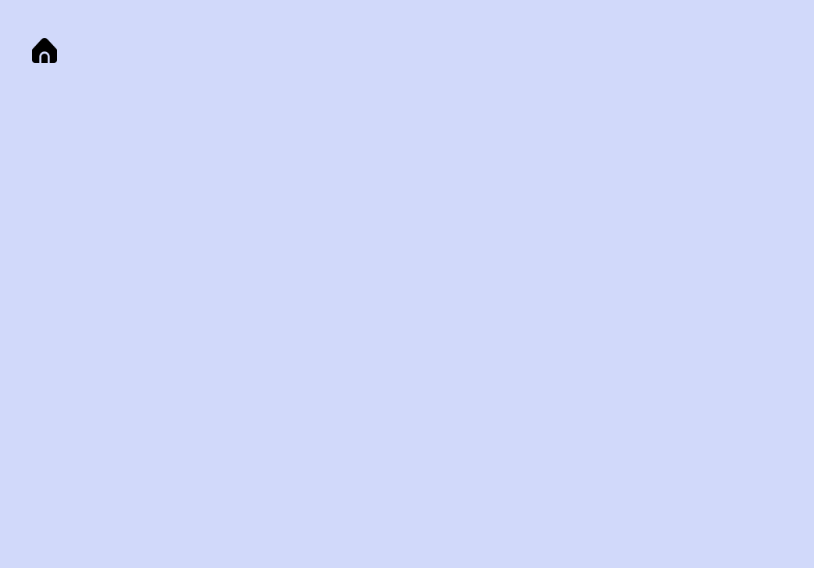
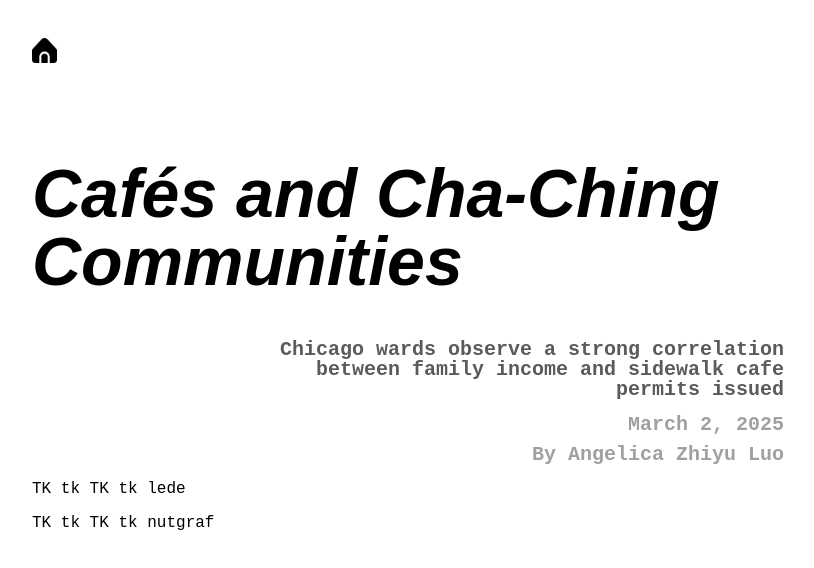
Before and after one commit to AngelicaLuo228/interactive, a plain HTML site: page Portfolio/interactive.html in a window 1280 px wide. Shown: the whole page, without its empty margins (232-1046 px from the left). Drawn offline with Linux system fonts and the light colour scheme; a script that the page names is missing.

Commit message:
daily3/2

```diff
--- a/Portfolio/interactive.css
+++ b/Portfolio/interactive.css
@@ -4,39 +4,46 @@
 body {
     padding-left: 20%;
     padding-right: 20%;
-    background-color: #d1d9fa;
+    background-color: #ffffff;
     text-align: auto;
   }
 
   p {
     font-size: 1em;
     color: #000000;
-    font-family: 'Noto Serif SC', serif;
+    font-family: 'Space Mono', monospace;
     text-decoration: none;
 }
 
 h1 {
-    padding-top: 50px;
-    padding-bottom: 50px;
-    font-size: 2em;
+    font-size: 4.25em;
+    line-height: 1em;
     color: #000000;
-    font-family: monospace;
-    text-decoration: underline wavy;
+    font-family: 'Chivo', sans-serif;
+    font-weight: 800; /* ExtraBold */
+    font-style: italic;
 }
 
 h2 {
-    font-size: 1.5em;
-    color: #ffffff;
-    font-family: monospace;
+    font-size: 1.25em;
+    line-height: 1em;
+    text-align: right;
+    font-family: 'Space Mono', monospace;
+    color:rgb(91, 91, 91);
     text-decoration: none;
+    font-weight: 800; /* ExtraBold */
+    padding-left: 30%;
 }
 
-h2 a {
-    color: #000000;
-    text-decoration: underline;
-}
+h3 {
+    font-size: 1.25em;
+    line-height: 0.5em;
+    text-align: right;
+    color:rgb(160, 160, 160);
+    font-family: 'Space Mono', monospace;
+    text-decoration: none}
 
-<style>
+
 .home-button {
   display: inline-block;
   width: 50px;
@@ -44,4 +51,3 @@ h2 a {
   background: url('home.png') no-repeat center center;
   background-size: contain;
 }
-  </style>
--- a/Portfolio/interactive.html
+++ b/Portfolio/interactive.html
@@ -1,10 +1,50 @@
 <head>
   <link href="interactive.css" rel="stylesheet" type="text/css">
+  <style>
+    .flourish-container {
+        display: flex;
+        justify-content: space-around; /* Space out the visualizations */
+        gap: 20px; /* Space between visualizations */
+        flex-wrap: wrap; /* Ensures responsiveness */
+    }
+    .flourish-embed {
+        flex: 1;
+        min-width: 45%; /* Ensures both maps fit side by side */
+    }
+  </style>
 </head>
 
 <a href="index.html">
-    <img src="home.png" alt="Home" width="25" style="padding-top: 30px;">
-  </a>
+    <img src="home.png" alt="Home" width="25" style="padding-top: 30px; padding-bottom: 50px;">
+</a>
+
+<h1>Cafés and Cha-Ching Communities</h1>
+<h2>Chicago wards observe a strong correlation between family income and sidewalk cafe permits issued</h2>
+<h3>March 2, 2025</h3>
+<h3>By Angelica Zhiyu Luo</h3>
+
+
+<p> TK tk TK tk lede</p>
+
+<p> TK tk TK tk nutgraf</p>
+
+
+<!-- Flex container for the visualizations -->
+<div class="flourish-container">
+    <div class="flourish-embed flourish-map" data-src="visualisation/21890304">
+        <script src="https://public.flourish.studio/resources/embed.js"></script>
+        <noscript>
+            <img src="https://public.flourish.studio/visualisation/21890304/thumbnail" width="100%" alt="map visualization" />
+        </noscript>
+    </div>
+
+    <div class="flourish-embed flourish-map" data-src="visualisation/21891066">
+        <script src="https://public.flourish.studio/resources/embed.js"></script>
+        <noscript>
+            <img src="https://public.flourish.studio/visualisation/21891066/thumbnail" width="100%" alt="map visualization" />
+        </noscript>
+    </div>
+</div>
 
 <body>
     <div id="content">
--- a/Portfolio/publishedclips.css
+++ b/Portfolio/publishedclips.css
@@ -1,33 +1,35 @@
-@import url('https://fonts.googleapis.com/css2?family=Bangers&family=Chewy&family=Fredoka:wght@300;400;700&family=Luckiest+Guy&display=swap');
-
+@import url('https://fonts.googleapis.com/css2?family=Chivo:ital,wght@1,800&display=swap');
+@import url('https://fonts.googleapis.com/css2?family=Space+Mono:wght@400;700&display=swap');
 
 body {
     padding-left: 20%;
     padding-right: 20%;
-    background: linear-gradient(to right, rgb(255, 184, 184), rgb(96, 96, 220));
+    background-color: #ffffff;
     text-align: auto;
   }
 
 p {
     font-size: 1em;
     color: #000000;
-    font-family: 'Noto Serif SC', serif;
+    font-family: 'Space Mono', monospace;
     text-decoration: none;
 }
 
 h1 {
     padding-top: 50px;
     padding-bottom: 50px;
-    font-size: 2em;
+    font-size: 3.5em;
     color: #000000;
-    font-family: monospace;
+    font-family: 'Chivo', sans-serif;
+    font-weight: 800; /* ExtraBold */
+    font-style: italic;
     text-decoration: underline wavy;
 }
 
 h2 {
-    font-size: 1.5em;
-    color: #ffffff;
-    font-family: monospace;
+    font-size: 1.35em;
+    color: #000000;
+    font-family: 'Space Mono', monospace;
     text-decoration: none;
 }
 
@@ -36,7 +38,6 @@ h2 a {
     text-decoration: underline;
 }
 
-<style>
 .home-button {
   display: inline-block;
   width: 50px;
@@ -44,4 +45,11 @@ h2 a {
   background: url('home.png') no-repeat center center;
   background-size: contain;
 }
-</style>
+
+hr {
+  height: 3px;
+  background: linear-gradient(to right, rgb(255, 184, 184), rgb(96, 96, 220));
+  border: 1px;
+  border-radius: 5px;
+  margin: 50px;
+}
--- a/Portfolio/style.css
+++ b/Portfolio/style.css
@@ -1,6 +1,7 @@
 /*desktop*/
 
-@import url('https://fonts.googleapis.com/css2?family=Bangers&family=Chewy&family=Fredoka:wght@300;400;700&family=Luckiest+Guy&display=swap');
+@import url('https://fonts.googleapis.com/css2?family=Chivo:ital,wght@1,800&display=swap');
+@import url('https://fonts.googleapis.com/css2?family=Space+Mono:wght@400;700&display=swap');
 
 #content {
     width: auto;
@@ -8,8 +9,7 @@
     font-size: 1.5em;
     padding: 20px;
     border-radius: 5px;
-    font-family: monospace;
-}
+    font-family: 'Space Mono', monospace;}
 
 hr {
     height: 5px;
@@ -31,13 +31,15 @@ iframe {
 body {
     padding-left: 15%;
     padding-right: 15%;
-    background-color: #d1d9fa;
+    background-color: #ffffff;
 
     text-align: auto;
   }
 
 .img-container {
     width: 100%;
+    padding-left: 60px;
+    padding-right: 60px;
   }
 
   img {
@@ -53,18 +55,22 @@ body {
 h1 {
     display: inline-block;
     animation: bounce 0.5s infinite alternate ease-in-out;
-    padding-top: 50px;
-    font-size: 2em;
+    padding-top: 30px;
+    font-size: 2.5em;
     color: #000000;
-    font-family: 'Fredoka', sans-serif;;
+    font-family: 'Chivo', sans-serif;
+    font-weight: 800; /* ExtraBold */
+    font-style: italic;
     text-decoration: none;
 }
 
 h2  {
-    font-size: 2em;
+    font-size: 2.5em;
     text-align: right;
     color: #000000;
-    font-family: 'Fredoka', sans-serif;;
+    font-family: 'Chivo', sans-serif;
+    font-weight: 800; /* ExtraBold */
+    font-style: italic;
     text-decoration: none;
 }
 
@@ -87,12 +93,12 @@ h5 {
 }
 
 p {
-    font-size: 0.8em;
-    color: #3f5898;
-    font-family: monospace;
-    line-height: 1.8em;
-    padding-left: 50px;
-    padding-right: 50px;
+    font-size: 0.7em;
+    color: #292d37;
+    font-family: 'Space Mono', monospace;
+    line-height: 1.4em;
+    padding-left: 60px;
+    padding-right: 60px;
 }
 
 #nav-bar {
@@ -102,7 +108,8 @@ p {
 }
 
 .nav-button {
-    font-size: 0.75em;
+    font-size: 0.65em;
+    text-decoration: underline;
     line-height: 2em;
     margin: 0.3px;
     padding-right: 20px;
@@ -113,7 +120,6 @@ p {
     border-radius: 0px;
     cursor: pointer;
     text-align: center;
-    text-decoration: none;
 }
 
 .nav-button a {
```
Also changed, not shown: Portfolio/connectwme.html (+2 -1 lines), Portfolio/index.html (+23 -5 lines), Portfolio/Angelica Zhiyu Luo - Resume.jpg (added). Lines whose indentation alone changed are shown as unchanged.
